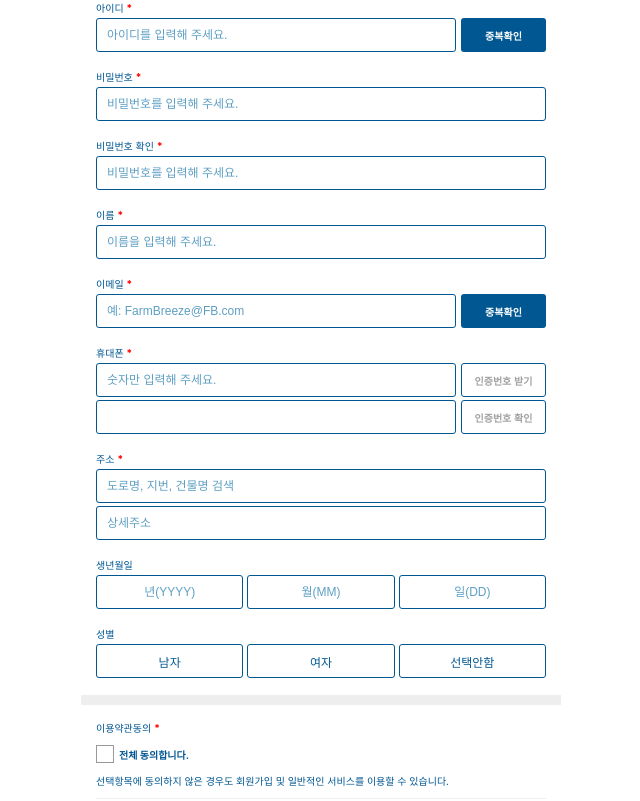
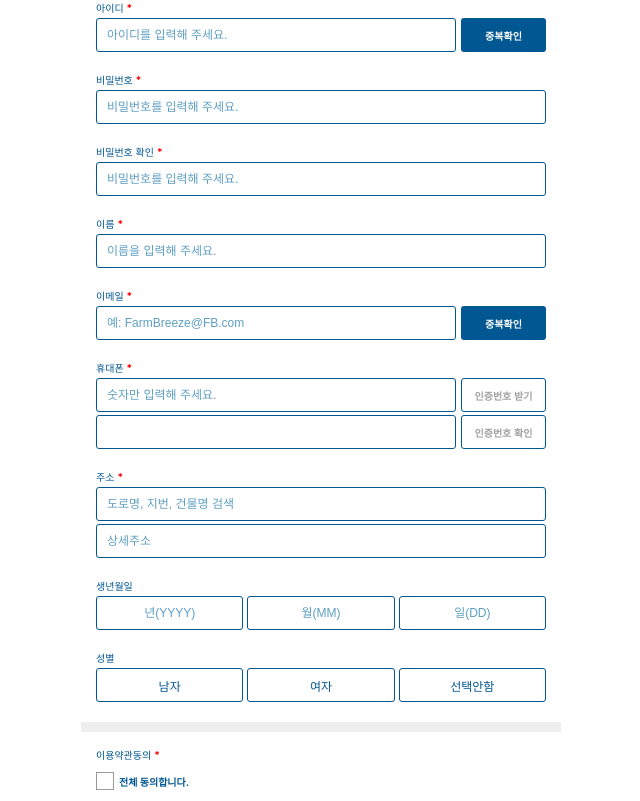
Before and after one commit to Janeee205/FarmBreeze, a React (Create React App) app in the folder client/: page /Join in a window 1280 px wide. Shown: the top 801 px of the page, without its empty margins (319-959 px from the left). Built offline with nearby package versions, Linux system fonts and the light colour scheme.

Commit message:
♻️ 간격조정

```diff
--- a/client/src/Mobile/Page/JoinPage.css
+++ b/client/src/Mobile/Page/JoinPage.css
@@ -48,7 +48,7 @@ button {
 
 label {
   display: flex;
-  margin: 3px 0 17px;
+  margin: 3px 0 20px;
 }
 
 .chk-btn {
```
